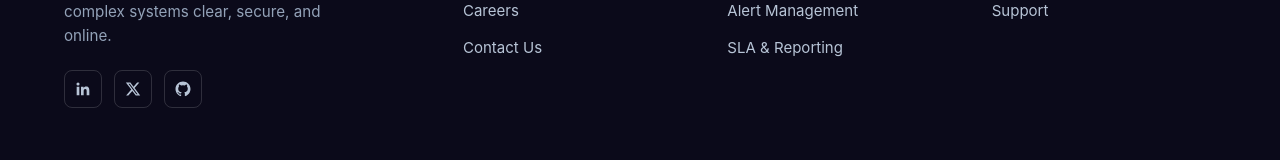
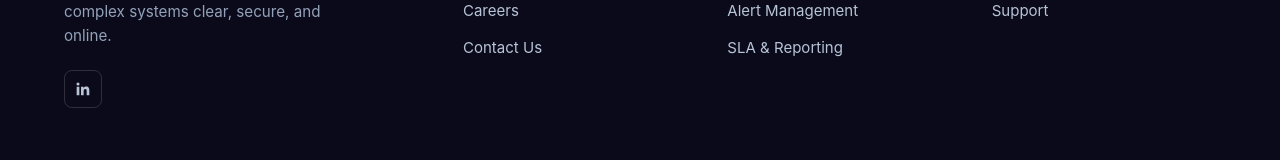
Before and after one commit to dockertest554-cyber/Rootsky-website-, a React (Vite) app: page /about in a window 1280 px wide. Shown: the part 2526-2686 px from the top of the page. Built offline with nearby package versions, Linux system fonts and the light colour scheme.

Commit message:
brand update: OCTET, RootSky System, content fixes

```diff
--- a/src/components/Footer.jsx
+++ b/src/components/Footer.jsx
@@ -11,14 +11,8 @@ export default function Footer() {
             <Logo light />
             <p>Connectivity mapping and IT infrastructure solutions that keep complex systems clear, secure, and online.</p>
             <div className="footer-social">
-              <a href="https://linkedin.com/company/rootsky-systems" target="_blank" rel="noopener noreferrer" aria-label="LinkedIn">
+              <a href="https://linkedin.com/company/rootsky-system" target="_blank" rel="noopener noreferrer" aria-label="LinkedIn">
                 <svg width="18" height="18" viewBox="0 0 24 24" fill="currentColor"><path d="M20.45 20.45h-3.56v-5.57c0-1.33-.02-3.04-1.85-3.04-1.85 0-2.14 1.45-2.14 2.94v5.67H9.34V9h3.41v1.56h.05c.48-.9 1.64-1.85 3.37-1.85 3.6 0 4.27 2.37 4.27 5.46v6.28zM5.34 7.43a2.06 2.06 0 1 1 0-4.12 2.06 2.06 0 0 1 0 4.12zM7.12 20.45H3.56V9h3.56v11.45z"/></svg>
-              </a>
-              <a href="https://x.com/rootskysystems" target="_blank" rel="noopener noreferrer" aria-label="X">
-                <svg width="16" height="16" viewBox="0 0 24 24" fill="currentColor"><path d="M18.244 2.25h3.308l-7.227 8.26 8.502 11.24H16.17l-5.214-6.817L4.99 21.75H1.68l7.73-8.835L1.254 2.25H8.08l4.713 6.231zm-1.161 17.52h1.833L7.084 4.126H5.117z"/></svg>
-              </a>
-              <a href="https://github.com/rootsky-systems" target="_blank" rel="noopener noreferrer" aria-label="GitHub">
-                <svg width="18" height="18" viewBox="0 0 24 24" fill="currentColor"><path d="M12 2C6.477 2 2 6.477 2 12c0 4.42 2.865 8.17 6.839 9.49.5.092.682-.217.682-.482 0-.237-.009-.866-.013-1.7-2.782.604-3.369-1.34-3.369-1.34-.454-1.156-1.11-1.463-1.11-1.463-.908-.62.069-.608.069-.608 1.003.07 1.531 1.03 1.531 1.03.892 1.529 2.341 1.088 2.91.832.092-.647.35-1.088.636-1.338-2.22-.253-4.555-1.11-4.555-4.943 0-1.091.39-1.984 1.029-2.683-.103-.253-.446-1.27.098-2.647 0 0 .84-.269 2.75 1.025A9.564 9.564 0 0 1 12 6.844a9.59 9.59 0 0 1 2.504.337c1.909-1.294 2.747-1.025 2.747-1.025.546 1.377.203 2.394.1 2.647.64.699 1.028 1.592 1.028 2.683 0 3.842-2.339 4.687-4.566 4.935.359.309.678.919.678 1.852 0 1.336-.012 2.415-.012 2.743 0 .267.18.578.688.48C19.138 20.167 22 16.418 22 12c0-5.523-4.477-10-10-10z"/></svg>
               </a>
             </div>
           </div>
@@ -53,7 +47,7 @@ export default function Footer() {
           </div>
         </div>
 
-        <div className="footer-wordmark">ROOTSKY SYSTEMS</div>
+        <div className="footer-wordmark">ROOTSKY SYSTEM</div>
 
         <div className="footer-base">
           <span>© {year} RootSky System. All rights reserved.</span>
```
